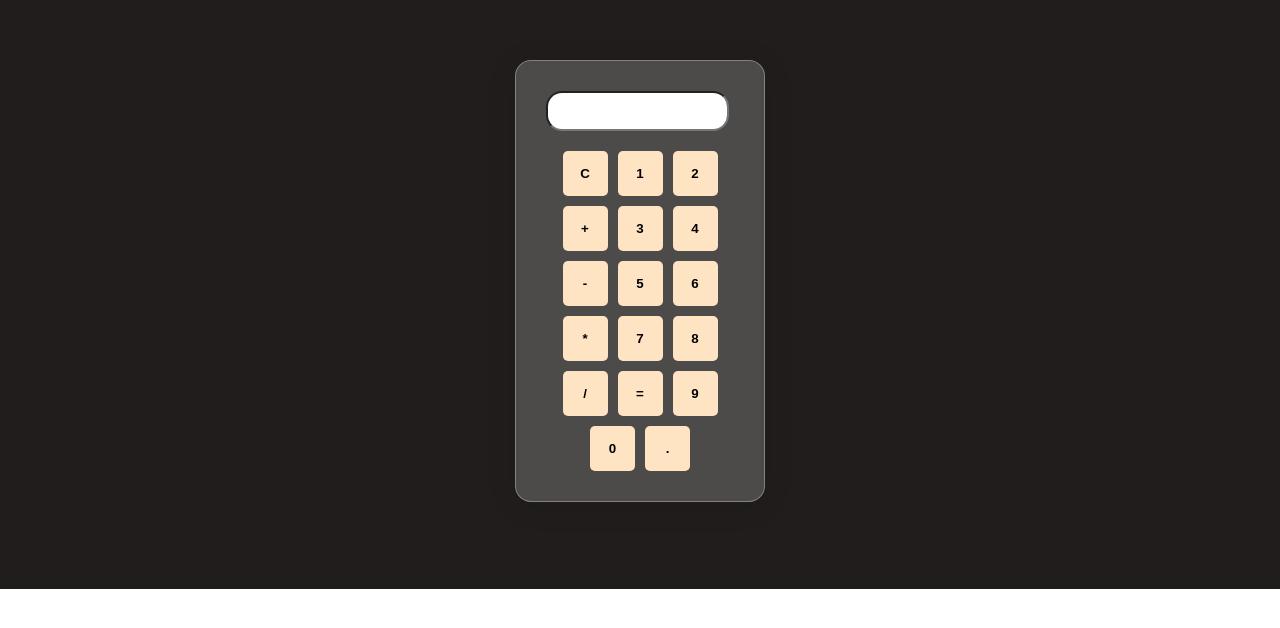
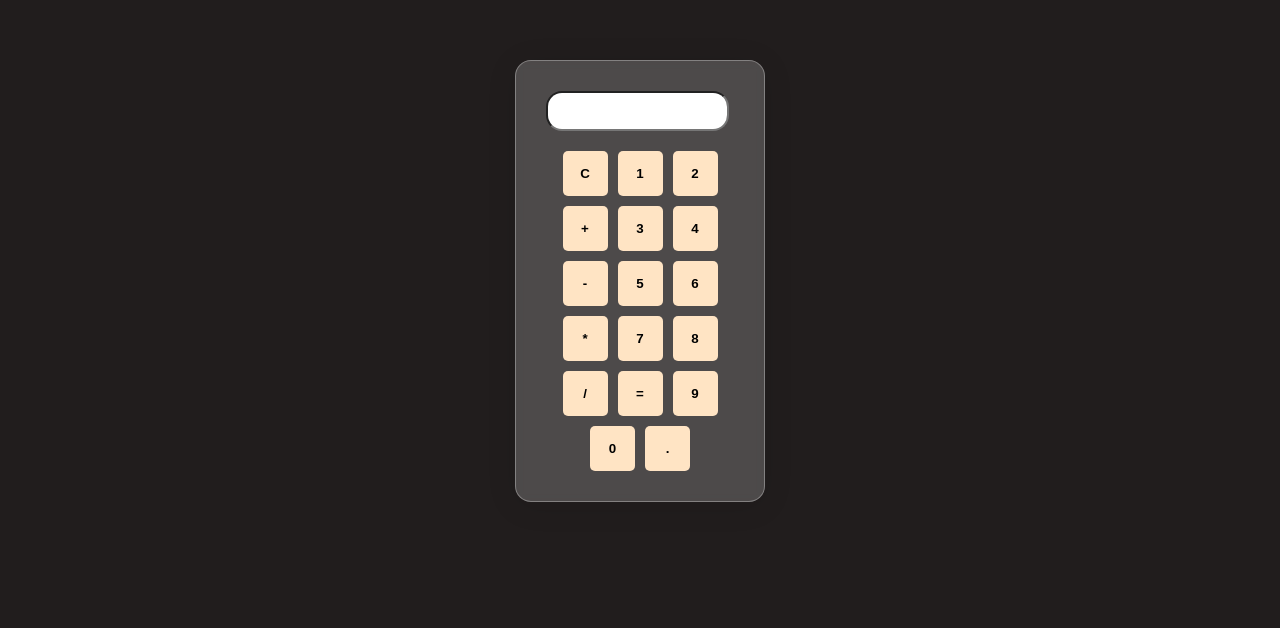
Before and after one commit to garvshah07/Calculator-App, a React (Vite) app in the folder Calculator/: page / in a window 1280 px wide. Shown: the part 140-768 px from the top of the page. Built offline with nearby package versions, Linux system fonts and the light colour scheme.

Commit message:
Update 1.0

```diff
--- a/Calculator/src/App.css
+++ b/Calculator/src/App.css
@@ -6,7 +6,6 @@
 
 .container {
   width: 100%;
-  height: 729px;
   display: flex;
   justify-content: center;
   background-color: rgb(33, 29, 29);
```
